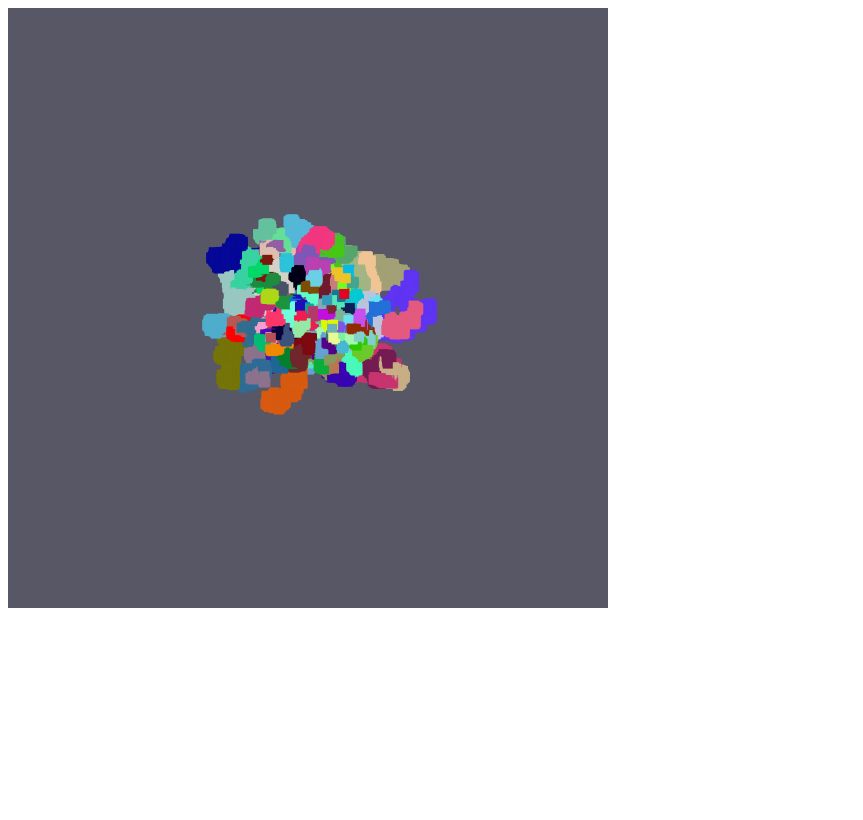
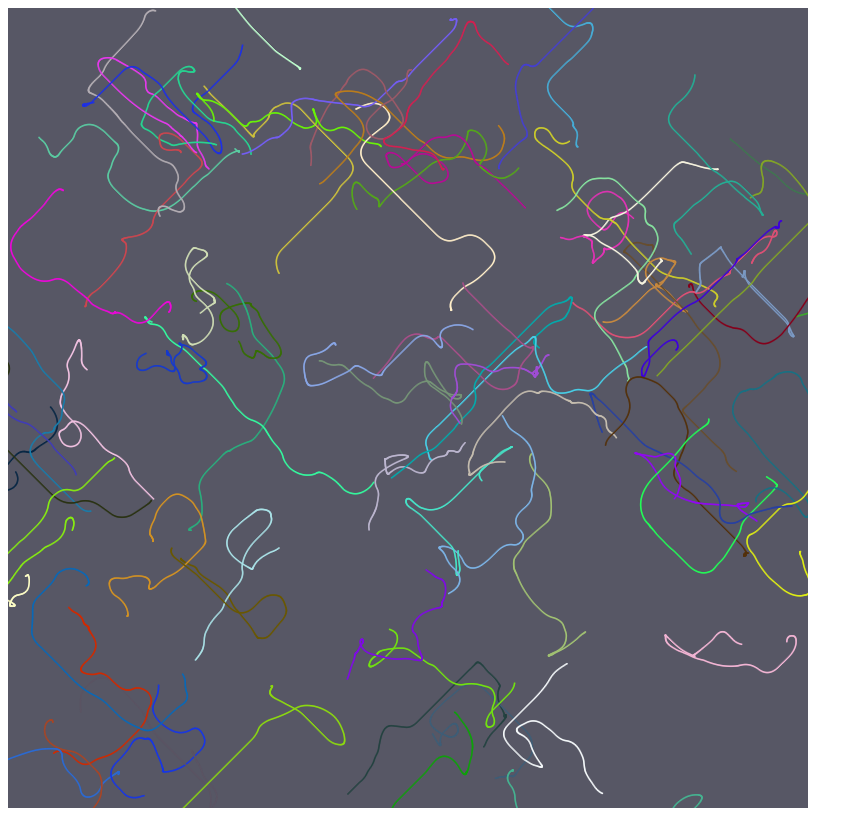
Before and after one commit to Doxstart/Canvas-example1, a plain HTML site: page index.html in a window 1280 px wide. Shown: the whole page, without its empty margins (0-863 px from the left). Drawn offline with Linux system fonts and the light colour scheme.

Commit message:
lez. 21/04/2023

```diff
--- a/app.js
+++ b/app.js
@@ -2,36 +2,78 @@ const myCanvas = document.getElementById('my-canvas');
 
 const ctx = myCanvas.getContext('2d');
 
-const point = {x: 300, y: 300};
+let newGeneration = Generation.generateRandom(80, myCanvas.width, myCanvas.height);
 
-setInterval(() => {
-    const randomX = (Math.random() * 4)-2;
-    const randomY = (Math.random() * 4)-2;
-    point.x += randomX;
-    point.y += randomY;
+// for (let i = 0; i < 50000; i++) {
+//     const newPoint = Point.generateRandom(myCanvas.width, myCanvas.height);
+//     newGeneration.addPoint(newPoint);
+// }
 
-    ctx.fillStyle = 'red';
+console.log(newGeneration);
 
-    ctx.fillRect(point.x, point.y, 10, 10);
-}, 0.1);
+// setInterval(() =>{
 
-for (let i = 0; i < 100; i++) {
-    const red = Math.floor(Math.random() * 256);
-    const green = Math.floor(Math.random() * 256);
-    const blue = Math.floor(Math.random() * 256);
+//     for (let i = 0; i < pointsArray.length; i++) {
+//         const point = pointsArray[i];
+//         point.draw(ctx);
+//         point.changePosition();
+//     }
+// }, 1);
 
-    const point = {x: 300, y: 300};
+function step(){
+    // for (let i = 0; i < newGeneration.pointsArray.length; i++) {
+    //     const point = newGeneration.pointsArray[i];
+    //     point.draw(ctx);
+    //     point.changePosition();
+    // }
+    newGeneration.draw(ctx);
 
-    point.color = `rgba(${red},${green},${blue})`;
+    if (newGeneration.isDead()) {
+        ctx.fillStyle = 'rgba(0,0,0,0.5)'
+        ctx.fillRect(0, 0, myCanvas.width, myCanvas.height);
+        newGeneration = Generation.generateRandom(80, myCanvas.width, myCanvas.height);
+    }
 
-    setInterval(() => {
-        const randomX = (Math.random() * 4)-2;
-        const randomY = (Math.random() * 4)-2;
-        point.x += randomX;
-        point.y += randomY;
+    window.requestAnimationFrame(step);
+}
 
-        ctx.fillStyle = point.color;
+window.requestAnimationFrame(step);
 
-        ctx.fillRect(point.x, point.y, 10, 10);
-    }, 0.1);
-}
+//const point = {x: 300, y: 300};
+
+// setInterval(() => {
+//     const randomX = (Math.random() * 4)-2;
+//     const randomY = (Math.random() * 4)-2;
+//     point.x += randomX;
+//     point.y += randomY;
+
+//     ctx.fillStyle = 'red';
+
+//     ctx.fillRect(point.x, point.y, 1.5, 1.5);
+// }, 0.1);
+
+// for (let i = 0; i < 100; i++) {
+//     // const red = Math.floor(Math.random() * 256);
+//     // const green = Math.floor(Math.random() * 256);
+//     // const blue = Math.floor(Math.random() * 256);
+
+//     // //const randomColor = {x: 300, y: 300};
+//     // const point = new Point(300, 300, randomColor);
+
+//     // const randomColor = `rgb(${red},${green},${blue})`;
+
+//     const point = Point.generateRandom(myCanvas.width, myCanvas.height);
+
+//     setInterval(() => {
+//         point.draw(ctx);
+//         point.changePosition();
+//         // const randomX = (Math.random() * 4)-2;
+//         // const randomY = (Math.random() * 4)-2;
+//         // point.x += randomX;
+//         // point.y += randomY;
+
+//         // ctx.fillStyle = point.color;
+
+//         // ctx.fillRect(point.x, point.y, 1.5, 1.5);
+//     }, 0.1);
+// }
--- /dev/null
+++ b/generation.js
@@ -0,0 +1,36 @@
+class Generation{
+
+    constructor(pointsArray = [], lifetime = 1000){
+        this.pointsArray = pointsArray;
+        this.lifetime = lifetime;
+    }
+
+    addPoint(point){
+        this.pointsArray.push(point);
+    }
+
+    isDead(){
+        return this.lifetime <= 0;
+    }
+
+    draw(ctx){
+        this.lifetime--;
+        if (!this.isDead()) {
+            for (let i = 0; i < this.pointsArray.length; i++) {
+                const point = this.pointsArray[i];
+                point.draw(ctx);
+                point.changePosition();
+            }
+        }
+    }
+
+    static generateRandom(numberOfPoints, canvasWidth, canvasHeight){
+        const newGeneration = new Generation();
+        for (let i = 0; i < numberOfPoints; i++) {
+            const newPoint = Point.generateRandom(canvasWidth, canvasHeight);
+            newGeneration.addPoint(newPoint);
+        }
+        return newGeneration;
+    }
+
+}
--- a/index.html
+++ b/index.html
@@ -8,7 +8,9 @@
     <link rel="stylesheet" href="./style.css">
 </head>
 <body>
-    <canvas id="my-canvas" class="my-canvas" width="600" height="600"></canvas>
+    <canvas id="my-canvas" class="my-canvas" width="800" height="800"></canvas>
 </body>
+<script src="./point.js"></script>
+<script src="./generation.js"></script>
 <script src="./app.js"></script>
 </html>
--- /dev/null
+++ b/point.js
@@ -0,0 +1,72 @@
+class Point{
+
+    constructor(x, y, speedX, speedY, forceX, forceY, color){
+        this.x = x,
+        this.y = y,
+        this.speedX = speedX;
+        this.speedY = speedY;
+        this.color = color;
+        this.forceX = forceX
+        this.forceY = forceY
+    }
+
+    draw(ctx){
+        ctx.fillStyle = this.color;
+        ctx.fillRect(this.x, this.y, 1.5, 1.5);
+    }
+
+    changePosition(){
+
+        if (Math.random() > 0.9) {
+            this.forceX = (Math.random() * 0.2) - 0.1;
+        }
+
+        if (Math.random() > 0.9) {
+            this.forceY = (Math.random() * 0.2) - 0.1;
+        }
+
+        this.speedX += this.forceX;
+        this.speedY += this.forceY;
+
+        if (this.speedX > 1) {
+            this.speedX = 1
+        }
+
+        if (this.speedX < -1) {
+            this.speedX = -1
+        }
+
+        if (this.speedY > 1) {
+            this.speedY = 1
+        }
+
+        if (this.speedY < -1) {
+            this.speedY = -1
+        }
+
+        this.x += this.speedX;
+        this.y += this.speedY;
+    }
+
+    static generateRandom(canvasWidth, canvasHeight){
+        const red = Math.floor(Math.random() * 256);
+        const green = Math.floor(Math.random() * 256);
+        const blue = Math.floor(Math.random() * 256);
+
+        const randomColor = `rgb(${red},${green},${blue})`;
+
+        const randomX = Math.random() * canvasHeight;
+        const randomY = Math.random() * canvasWidth;
+
+        const speedX = (Math.random()*2)-1;
+        const speedY = (Math.random()*2)-1;
+
+        const forceX = (Math.random() * 0.2) - 0.1;
+        const forceY = (Math.random() * 0.2) - 0.1;
+
+        const newPoint = new Point (randomX, randomY, speedX, speedY, forceX, forceY, randomColor);
+
+        return newPoint;
+    }
+
+}
```
